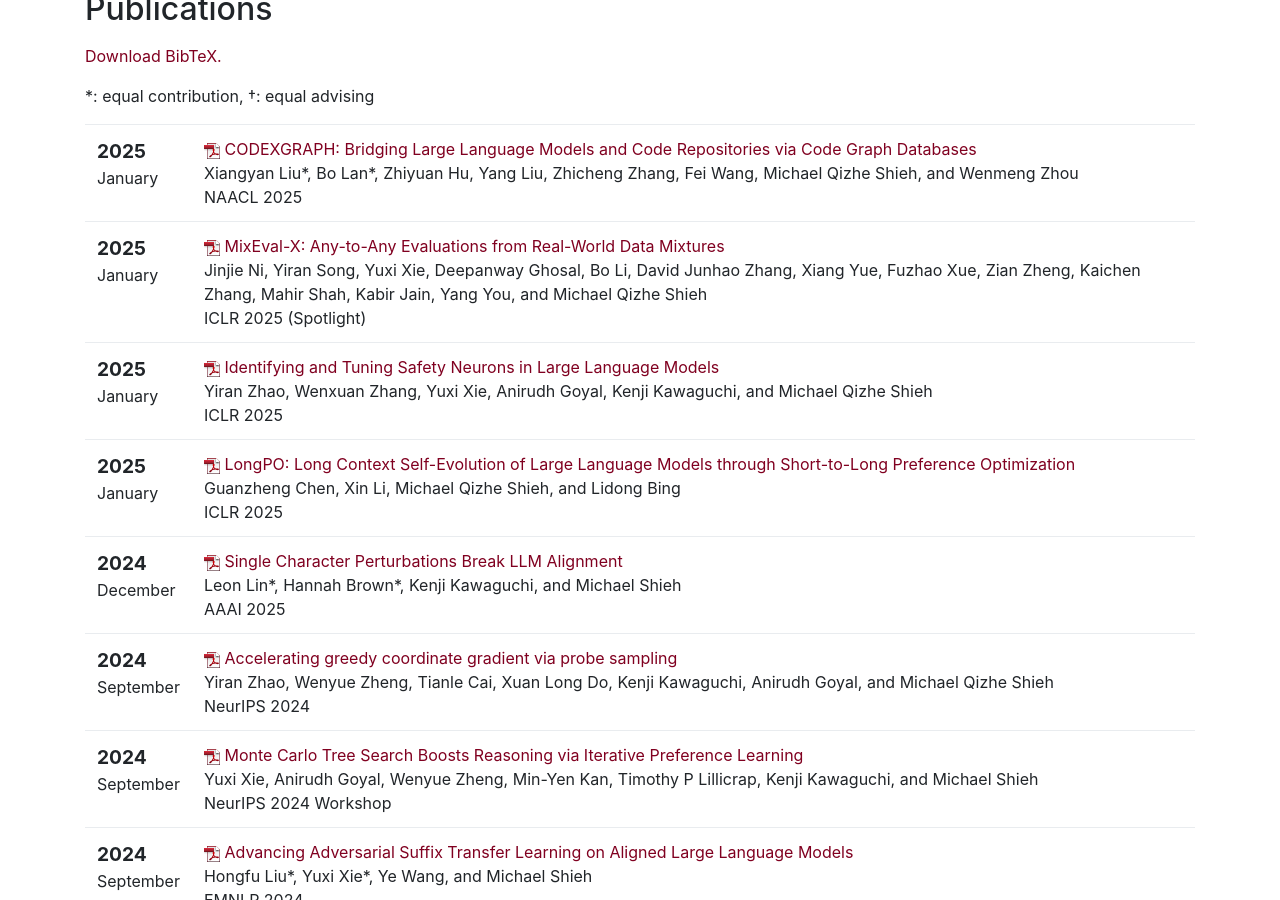
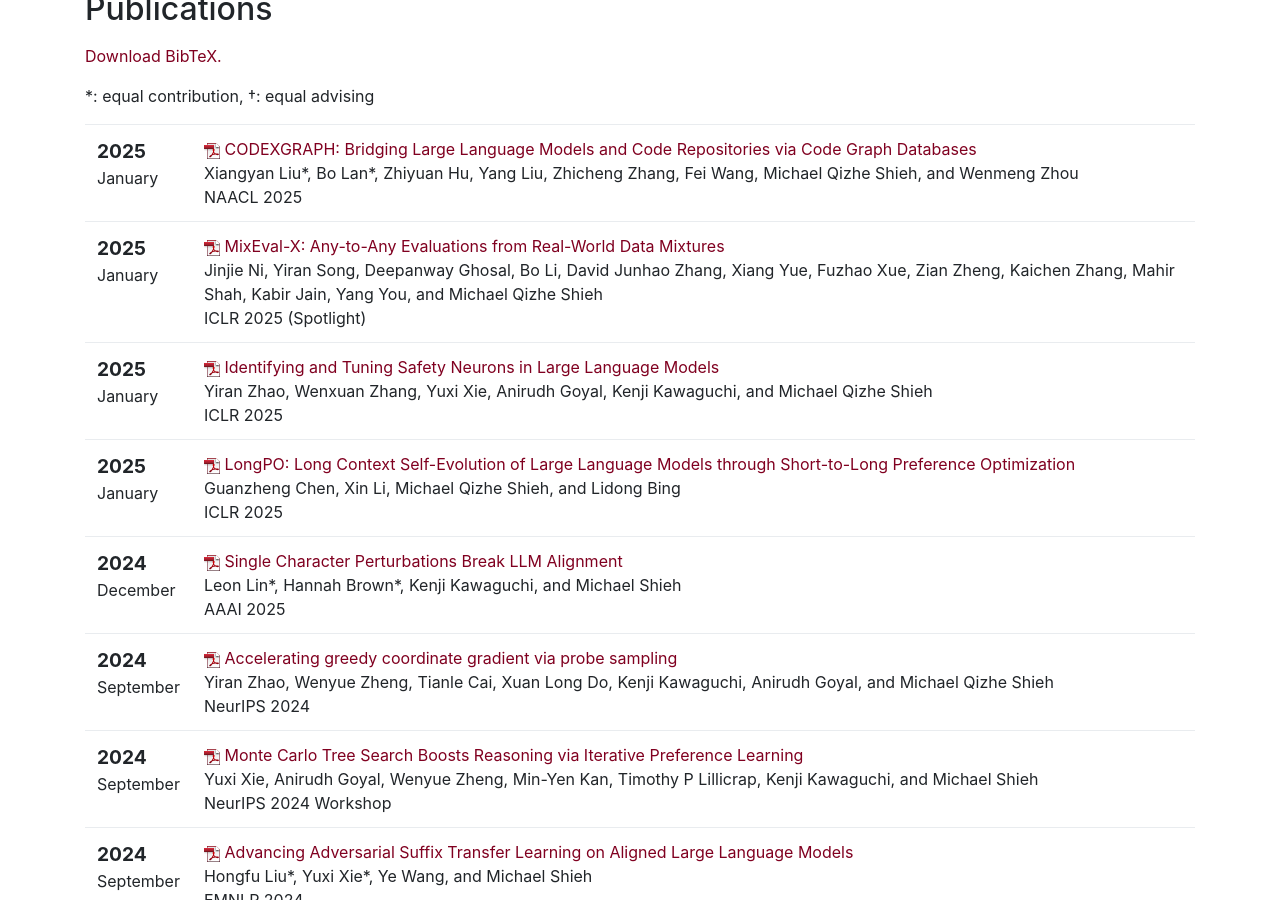
Before and after one commit to John-AI-Lab/John-AI-Lab.github.io, a Jekyll site: the page built from index.html, in a window 1280 px wide and 900 px high, scrolled down 3028 px. Built offline with Jekyll 4.4.1, drawn with Linux system fonts in a browser that asks for light colours; nearby versions of some CDN libraries.

Commit message:
fix author list of mixeval-x

```diff
--- a/_includes/pubs.html
+++ b/_includes/pubs.html
@@ -38,7 +38,7 @@
                     <a href="https://arxiv.org/abs/2410.13754">MixEval-X: Any-to-Any Evaluations from Real-World Data Mixtures</a>
                 </span><br />
                 <span class="authors">
-                    Jinjie Ni, Yiran Song, Yuxi Xie, Deepanway Ghosal, Bo Li, David Junhao Zhang, Xiang Yue, Fuzhao Xue, Zian Zheng, Kaichen Zhang, Mahir Shah, Kabir Jain, Yang You, and Michael Qizhe Shieh
+                    Jinjie Ni, Yiran Song, Deepanway Ghosal, Bo Li, David Junhao Zhang, Xiang Yue, Fuzhao Xue, Zian Zheng, Kaichen Zhang, Mahir Shah, Kabir Jain, Yang You, and Michael Qizhe Shieh
                 </span><br />
                 <span class="venuetype"></span><span class="venue">ICLR 2025 (Spotlight)</span>
                 <br />
--- a/bib/pubs.bib
+++ b/bib/pubs.bib
@@ -9,7 +9,7 @@
 }
 
 @InProceedings{MixEvalX,
-  author = {Ni, Jinjie and Song, Yiran and Xie, Yuxi and Ghosal, Deepanway and Li, Bo and Zhang, David Junhao and Yue, Xiang and Xue, Fuzhao and Zheng, Zian and Zhang, Kaichen and Shah, Mahir and Jain, Kabir and You, Yang and Shieh, Michael Qizhe},
+  author = {Ni, Jinjie and Song, Yiran and Ghosal, Deepanway and Li, Bo and Zhang, David Junhao and Yue, Xiang and Xue, Fuzhao and Zheng, Zian and Zhang, Kaichen and Shah, Mahir and Jain, Kabir and You, Yang and Shieh, Michael Qizhe},
   title = {MixEval-X: Any-to-Any Evaluations from Real-World Data Mixtures},
   year = 2025,
   month = 1,
```
Also changed, not shown: 4 other files.
